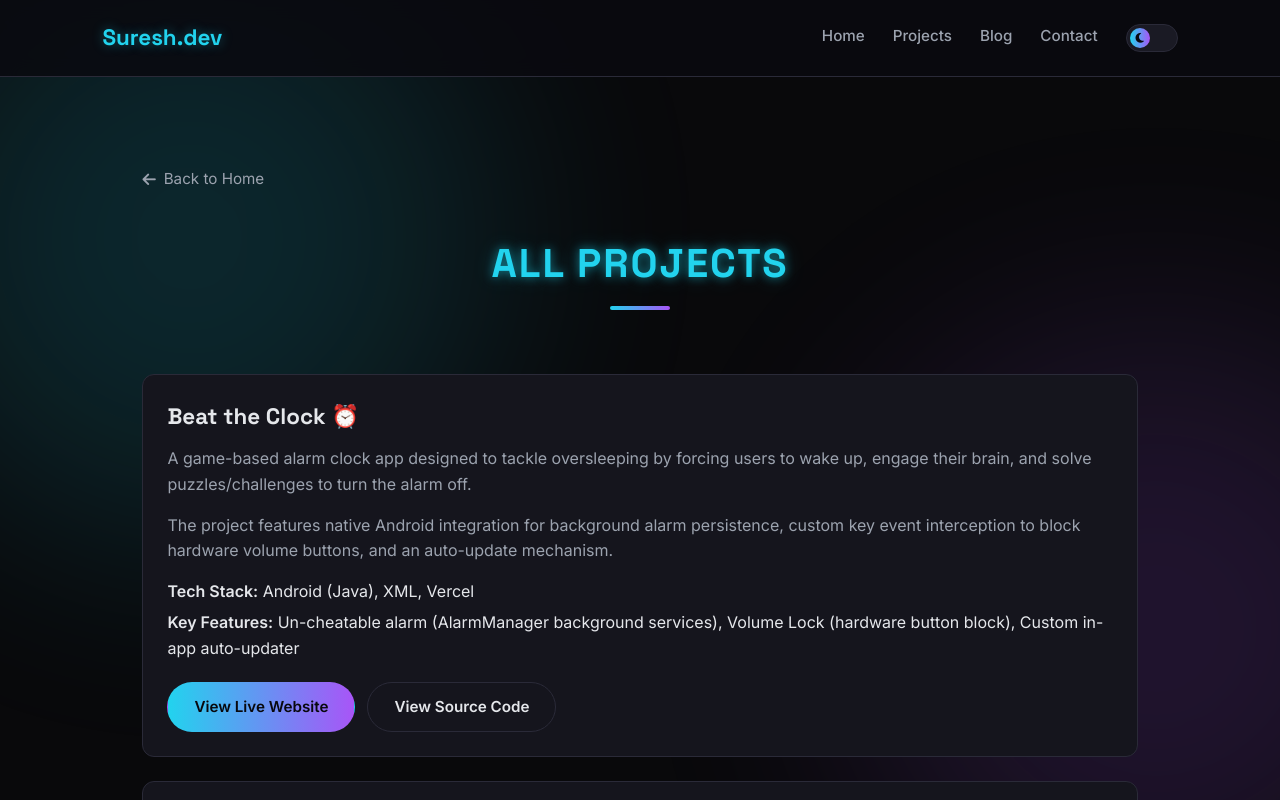
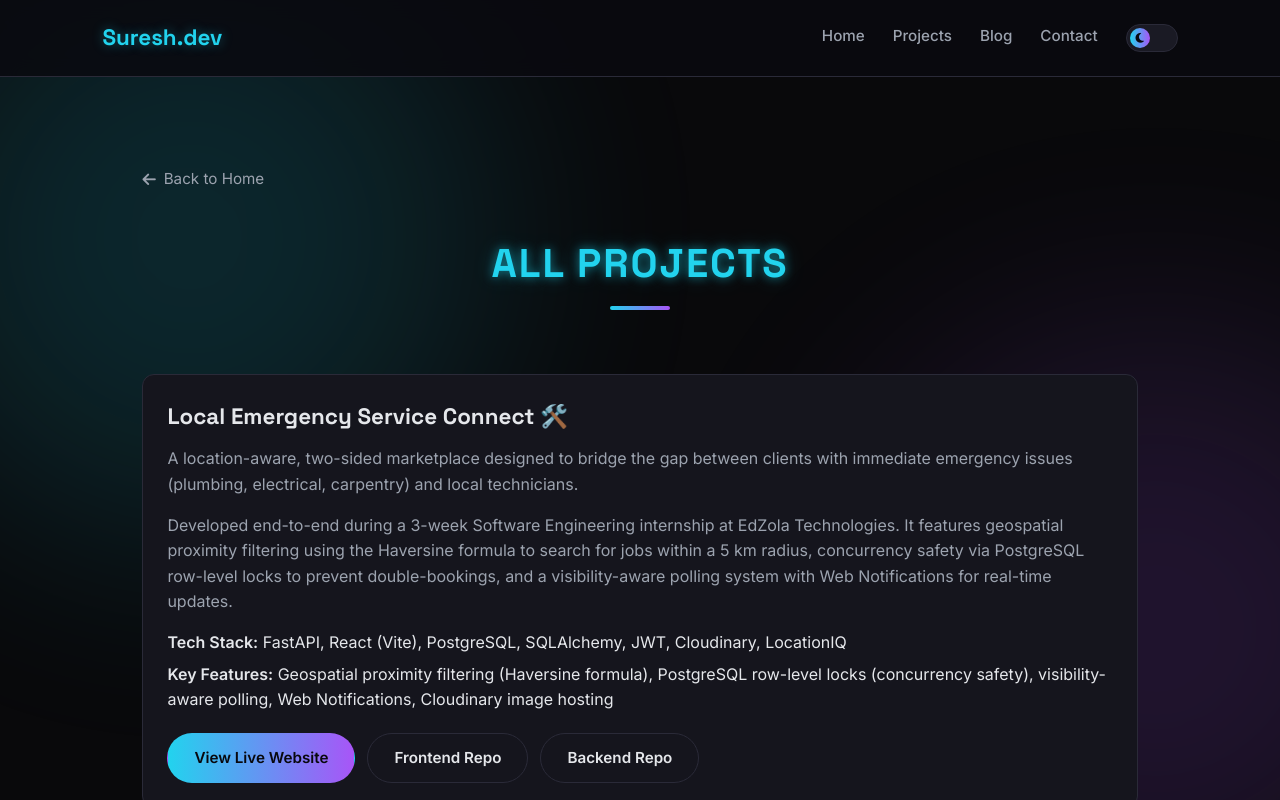
Before and after one commit to Suresh-1710/suresh.dev, a React (Vite) app: page /projects in a window 1280 px wide. Shown: the top 800 px of the page. Built offline with nearby package versions, Linux system fonts and the light colour scheme; no server answers.

Commit message:
Add Local Emergency Service Connect project to portfolio

```diff
--- a/src/components/ProjectCard.jsx
+++ b/src/components/ProjectCard.jsx
@@ -1,7 +1,7 @@
 import { useState } from 'react';
 import { Link } from 'react-router-dom';
 
-function ProjectCard({ slug, title, summary, liveUrl, repoUrl, extraDesc, meta }) {
+function ProjectCard({ slug, title, summary, liveUrl, repoUrl, repoUrls, extraDesc, meta }) {
   const [open, setOpen] = useState(false);
 
   return (
@@ -38,9 +38,17 @@ function ProjectCard({ slug, title, summary, liveUrl, repoUrl, extraDesc, meta }
         <a href={liveUrl} target="_blank" rel="noreferrer" className="btn btn-primary">
           View Live Website
         </a>
-        <a href={repoUrl} target="_blank" rel="noreferrer" className="btn btn-secondary">
-          View Source Code
-        </a>
+        {repoUrls ? (
+          repoUrls.map((repo) => (
+            <a key={repo.url} href={repo.url} target="_blank" rel="noreferrer" className="btn btn-secondary">
+              {repo.label}
+            </a>
+          ))
+        ) : (
+          <a href={repoUrl} target="_blank" rel="noreferrer" className="btn btn-secondary">
+            View Source Code
+          </a>
+        )}
       </div>
     </div>
   );
--- a/src/data/projects.jsx
+++ b/src/data/projects.jsx
@@ -1,4 +1,44 @@
 export const PROJECTS = [
+  {
+    slug: 'local-emergency-service-connect',
+    title: 'Local Emergency Service Connect 🛠️',
+    summary: (
+      <>
+        A location-aware, two-sided marketplace designed to bridge the gap between clients with
+        immediate emergency issues (plumbing, electrical, carpentry) and local technicians.
+      </>
+    ),
+    liveUrl: 'https://local-emergency-service-web.onrender.com/',
+    repoUrls: [
+      {
+        label: 'Frontend Repo',
+        url: 'https://github.com/Suresh-1710/local-emergency-service-frontend.git',
+      },
+      {
+        label: 'Backend Repo',
+        url: 'https://github.com/Suresh-1710/local-emergency-service-backend.git',
+      },
+    ],
+    extraDesc: (
+      <>
+        Developed end-to-end during a 3-week Software Engineering internship at EdZola Technologies.
+        It features geospatial proximity filtering using the Haversine formula to search for jobs within
+        a 5 km radius, concurrency safety via PostgreSQL row-level locks to prevent double-bookings,
+        and a visibility-aware polling system with Web Notifications for real-time updates.
+      </>
+    ),
+    meta: [
+      {
+        label: 'Tech Stack',
+        value: 'FastAPI, React (Vite), PostgreSQL, SQLAlchemy, JWT, Cloudinary, LocationIQ',
+      },
+      {
+        label: 'Key Features',
+        value:
+          'Geospatial proximity filtering (Haversine formula), PostgreSQL row-level locks (concurrency safety), visibility-aware polling, Web Notifications, Cloudinary image hosting',
+      },
+    ],
+  },
   {
     slug: 'beat-the-clock',
     title: 'Beat the Clock ⏰',
--- a/src/pages/ProjectsPage.jsx
+++ b/src/pages/ProjectsPage.jsx
@@ -43,6 +43,19 @@ function ProjectsPage() {
               >
                 View Live Website
               </a>
+              {project.repoUrls ? (
+                project.repoUrls.map((repo) => (
+                  <a
+                    key={repo.url}
+                    href={repo.url}
+                    target="_blank"
+                    rel="noreferrer"
+                    className="btn btn-secondary"
+                  >
+                    {repo.label}
+                  </a>
+                ))
+              ) : (
                 <a
                   href={project.repoUrl}
                   target="_blank"
@@ -51,6 +64,7 @@ function ProjectsPage() {
                 >
                   View Source Code
                 </a>
+              )}
             </div>
           </div>
         ))}
```
Lines whose indentation alone changed are shown as unchanged.
